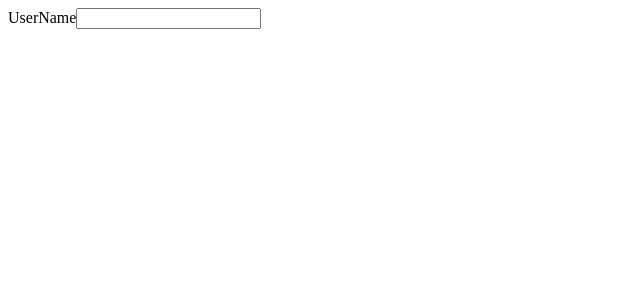
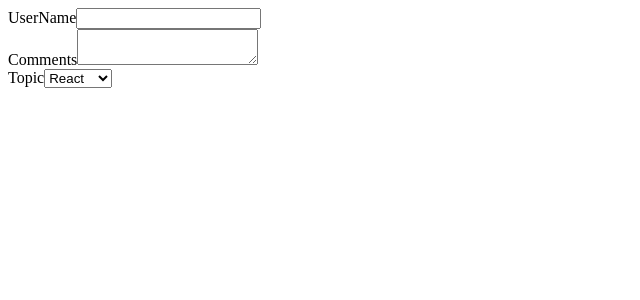
Before and after one commit to madhavi-anneboina/myapp, a React (Create React App) app: page / in a window 1280 px wide. Shown: the top 300 px of the page, without its empty margins (0-640 px from the left). Built offline with nearby package versions, Linux system fonts and the light colour scheme.

Commit message:
added form ele

```diff
--- a/src/components/Form.js
+++ b/src/components/Form.js
@@ -4,18 +4,49 @@ import React, { Component } from 'react'
     constructor(){
      super()
      this.state={
-        username:''
+        username:'',
+        comments:'',
+        topic:'react'
      }
     }
   chageHandler = (event) =>{
-    this.setState({username :event.target.value})
+    this.setState({
+        username :event.target.value,
+
+    })
+  }
+  handleCommentChange = (event) =>{
+    this.setState({
+        comments :event.target.value,
+
+    })
+  }
+  chageSelector = (event) =>{
+    this.setState({
+        topic:this.state.value
+    })
   }
   render() {
     return (
       <div>
+        <div>
          <lable>UserName</lable>
          <input type="text" value={this.state.username} onChange={this.chageHandler}/>
+         </div>
+         <div>
+            <lable>Comments</lable>
+            <textarea value={this.state.comments} onChange={this.handleCommentChange}> </textarea>
+         </div>
+         <div>
+            <label>Topic</label>
+            <select value={this.state.topic} onChange = {this.chageSelector}>
+                <option value='react'>React</option>
+                <option value='angular'>Angular</option>
+                <option value='vue'>Vue</option>
+            </select>
+         </div>
       </div>
+
     )
   }
 }
```
